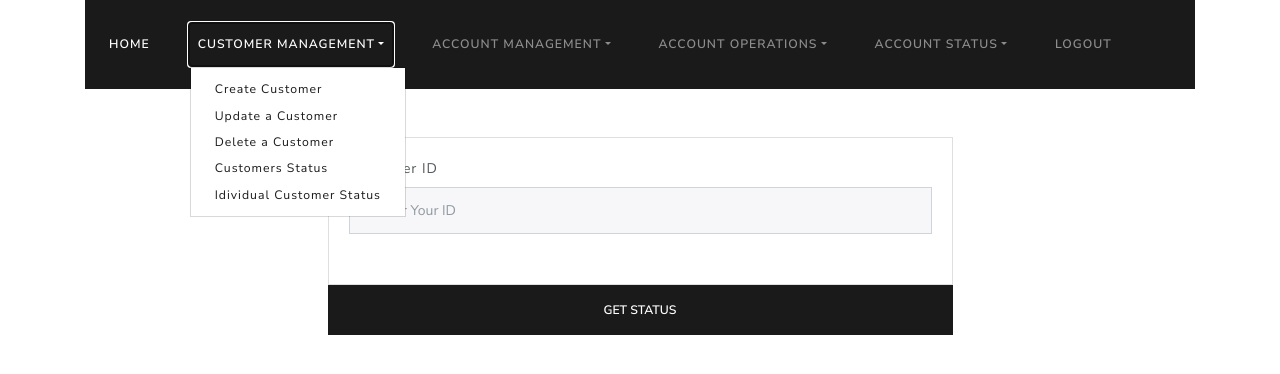
After one commit to karthik-minnikanti/Banking-Management-System, a Flask app: page /individualcustomer in a window 1280 px wide, after a click on "CUSTOMER MANAGEMENT". The commit adds this page. Shown: the top 374 px of the page. Run offline with Flask 2, Linux system fonts and the light colour scheme; some libraries are stand-ins or nearby versions.

Commit message:
init master

```diff
--- a/app.py
+++ b/app.py
@@ -2,12 +2,14 @@ from flask import Flask, render_template, url_for, request, session, redirect
 import bcrypt
 from flask_login import logout_user, LoginManager
 import mysql.connector
+from datetime import datetime
 app = Flask(__name__)
 app.secret_key = 'super secret key'
 lm = LoginManager()
 lm.init_app(app)
 lm.login_view = 'login'
 
+dateTimeObj = datetime.now()
 
 mydb = mysql.connector.connect(
   host="sql2.freesqldatabase.com",
@@ -25,7 +27,7 @@ def index():
 
     return render_template('index.html',message='')
 
-
+# login route
 @app.route('/login', methods=['POST','GET'])
 def login():
     if request.method == 'POST':
@@ -50,7 +52,7 @@ def login():
         return render_template('index.html')
 
 
-
+# Register Route
 @app.route('/register', methods=['POST', 'GET'])
 def register():
     if request.method == 'POST':
@@ -68,9 +70,10 @@ def register():
         else:
             return 'User-already exists'
     return render_template('register.html')
-
+# Create Customer Route
 @app.route('/createcustomer',methods=['POST', 'GET'])
 def createCustomer():
+
     if session['role'] == 'cashier':
         return render_template('access.html')
     if request.method == 'POST':
@@ -88,13 +91,14 @@ def createCustomer():
             newcustomerid = customerid[0] + 1
             mycursor.execute("UPDATE customerids SET customerid = %s WHERE customerid = %s" ,(newcustomerid,customerid[0]))
             mydb.commit()
-            mycursor.execute('INSERT INTO customers(customerid,customename,pannumber,address,age,gender,message)   VALUES (%s,%s,%s,%s,%s,%s,%s)', (customerid[0],name,pannumber,address,age,gender,message))
+            mycursor.execute('INSERT INTO customers(customerid,customename,pannumber,address,age,gender,message,lastupdated)   VALUES (%s,%s,%s,%s,%s,%s,%s,%s)', (customerid[0],name,pannumber,address,age,gender,message,dateTimeObj))
             mydb.commit()
             return render_template('createcustomer.html',message='Successfully created')
         return render_template('createcustomer.html',message='PanNumber already Exists')
 
 
     return render_template('createcustomer.html',message='')
+# search for update
 @app.route('/searchandupdate',methods=['POST', 'GET'])
 def searchcustomer():
     if session['role'] == 'cashier':
@@ -129,6 +133,7 @@ def searchcustomer():
                         return render_template('updatecustomer.html',message='',customerid=customer[0],address= customer[6],customername = customer[1],age=customer[7])
                     return render_template('searchandupdate.html',message='Customer is inactive')
     return render_template('searchandupdate.html',message='')
+# serach for delete
 @app.route('/searchanddelete',methods=['POST', 'GET'])
 def searchanddelete():
     if session['role'] == 'cashier':
@@ -163,18 +168,22 @@ def searchanddelete():
                         return render_template('updatecustomer.html',message='',customerid=customer[0],address= customer[6],customername = customer[1],age=customer[7])
                     return render_template('searchanddelete.html',message='Customer is inactive')
     return render_template('searchanddelete.html',message='')
+# delete customer
 @app.route('/deletecustomer',methods=['POST', 'GET'])
 def deletecustomer():
     if session['role'] == 'cashier':
         return render_template('access.html')
     if request.method == 'POST':
         status = 0
-        mycursor.execute("UPDATE customers SET status = %s WHERE customerid = %s" ,(status,session['customerid']))
+        mycursor.execute("UPDATE customers SET status = %s, lastupdated= %s WHERE customerid = %s" ,(status,dateTimeObj,session['customerid']))
+        mydb.commit()
+        mycursor.execute('UPDATE  customers SET message = %s,lastupdated= %s WHERE customerid = %s',('Customer is set to inactive',dateTimeObj,session['customerid']) )
         mydb.commit()
         return render_template('searchanddelete.html',message='Successfully Deleted')
-
+# update customer
 @app.route('/updatecustomer',methods=['POST', 'GET'])
 def updatecustomer():
+    dateTimeObj = datetime.now()
     if session['role'] == 'cashier':
         return render_template('access.html')
     c = 0
@@ -186,21 +195,28 @@ def updatecustomer():
             mycursor.execute("UPDATE customers SET customename = %s WHERE customerid = %s" ,(name,session['customerid']))
             mydb.commit()
             c=c+1
+            mycursor.execute('UPDATE  customers SET message = %s,lastupdated= %s WHERE customerid = %s',('Updated Name',dateTimeObj,session['customerid']) )
+            mydb.commit()
 
         if age != '':
             mycursor.execute("UPDATE customers SET age = %s WHERE customerid = %s" ,(age,session['customerid']))
             mydb.commit()
             c=c+1
+            mycursor.execute('UPDATE  customers SET message = %s,lastupdated= %s WHERE customerid = %s',('Updated age',dateTimeObj,session['customerid']) )
+            mydb.commit()
         if address != '':
             mycursor.execute("UPDATE customers SET address = %s WHERE customerid = %s" ,(address,session['customerid']))
             mydb.commit()
             c=c+1
+            mycursor.execute('UPDATE  customers SET message = %s,lastupdated= %s WHERE customerid = %s',('Updated address',dateTimeObj,session['customerid']) )
+            mydb.commit()
         if c>0:
+
             return render_template('searchandupdate.html',message='Successfully updated')
-
+# create account for an existing customer
 @app.route('/createaccount',methods=['POST', 'GET'])
 def createaccount():
-    if session['role'] == 'customer':
+    if session['role'] == 'cashier':
         return render_template('access.html')
 
     if request.method == 'POST':
@@ -217,14 +233,15 @@ def createaccount():
             newaccountnumber = accountnumber[0] + 1
             mycursor.execute("UPDATE accounternumbers SET accountnumber = %s WHERE accountnumber = %s" ,(newaccountnumber,accountnumber[0]))
             mydb.commit()
-            mycursor.execute("INSERT INTO accounts(customerid,accountnumber,accounttype,amount)   VALUES (%s,%s,%s,%s)", (customerid,accountnumber[0],accountype,amount))
+            mycursor.execute("INSERT INTO accounts(customerid,accountnumber,accounttype,amount)   VALUES (%s,%s,%s,%s,%s)", (customerid,accountnumber[0],accountype,amount))
             mydb.commit()
             return render_template('createaccount.html',message = 'Successfully created')
         return render_template('createaccount.html',message = 'Customer id is inactive')
     return render_template('createaccount.html',message = '')
+# delete an account of an Existing Customer
 @app.route('/deleteaccount',methods=['POST', 'GET'])
 def deleteaccount():
-    if session['role'] == 'customer':
+    if session['role'] == 'cashier':
         return render_template('access.html')
     if request.method =='POST':
         accountnumber = request.form['accountnumber']
@@ -238,8 +255,21 @@ def deleteaccount():
 
         mycursor.execute('UPDATE accounts SET (accountstatus) = %s WHERE accountnumber = %s',(status,accountnumber))
         mydb.commit()
+
         return render_template('deleteaccount.html',message = 'Successfully deleted')
     return render_template('deleteaccount.html',message = '')
+#logout Functionality
+@app.route('/individualcustomer',methods=['POST', 'GET'])
+def individualcustomer():
+    if request.method == 'POST':
+        customerid = request.form['customerid']
+        mycursor.execute('SELECT * from customers WHERE customerid = %s',(customerid,))
+        customer = mycursor.fetchone()
+        if not customer:
+            return render_template('individualsearch.html',message='No customer id found')
+        return render_template('individualcustomerstatus.html',customer = customer)
+
+    return render_template('individualsearch.html',message='')
 @app.route('/logout')
 def logout():
     if 'username' not in session:
@@ -247,7 +277,13 @@ def logout():
     logout_user()
     session.pop('username',None)
     return render_template('index.html', message= "successfully logged out")
-
+# All Customer Status
+@app.route('/customersstatus')
+def customerstatus():
+    mycursor.execute('SELECT * FROM customers')
+    customers = mycursor.fetchall()
+    print(customers)
+    return render_template('customersstatus.html',customers = customers)
 @lm.user_loader
 def load_user(user):
     return User.get(user)
--- /dev/null
+++ b/templates/individualsearch.html
@@ -0,0 +1,38 @@
+{% extends "navbar.html" %}
+{% block body %}
+<div class="row mt-5">
+    <div class="col-md-6 m-auto">
+      <div class="card card-body">
+
+        <form action="/individualcustomer" method="POST">
+          <div class="form-group">
+            {% if message != '' %}
+            <div class="alert alert-success alert-dismissible fade show" role="alert">
+              {{ message }}
+               <button type="button" class="close" data-dismiss="alert" aria-label="Close">
+                 <span aria-hidden="true">&times;</span>
+               </button>
+             </div>
+             {% endif %}
+            <label for="">Customer ID</label>
+            <i class="fa fa-envelope" aria-hidden="true"></i>
+            <input
+              type="text"
+              id="email"
+              name="customerid"
+              class="form-control"
+              placeholder="Enter Your ID"
+            />
+
+          </div>
+
+
+          </div>
+          <button type="submit" class="btn btn-primary btn-block">Get Status</button>
+        </form>
+
+      </div>
+    </div>
+  </div>
+</body>
+{% endblock %}
--- a/templates/navbar.html
+++ b/templates/navbar.html
@@ -21,8 +21,8 @@
               <a class="dropdown-item" href="/createcustomer">Create Customer</a>
               <a class="dropdown-item" href="/searchandupdate">Update a Customer</a>
               <a class="dropdown-item" href="/searchanddelete">Delete a Customer</a>
-              <a class="dropdown-item" href="#">Customers Status</a>
-              <a class="dropdown-item" href="#">Idividual Customer Status</a>
+              <a class="dropdown-item" href="/customersstatus">Customers Status</a>
+              <a class="dropdown-item" href="/individualcustomer">Idividual Customer Status</a>
             </div>
           </li>
           <li class="nav-item dropdown">
```
Also changed, not shown: templates/customersstatus.html (added, +28 -0 lines), templates/individualcustomerstatus.html (added, +28 -0 lines).
